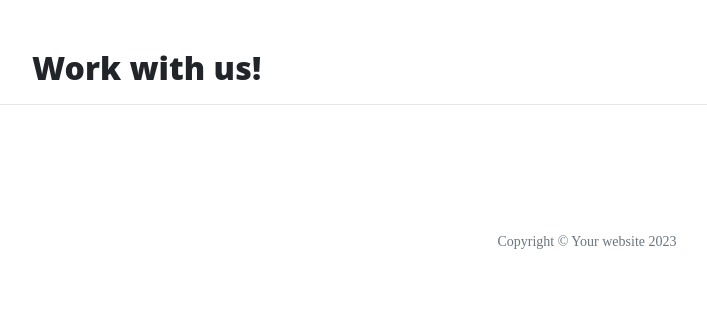
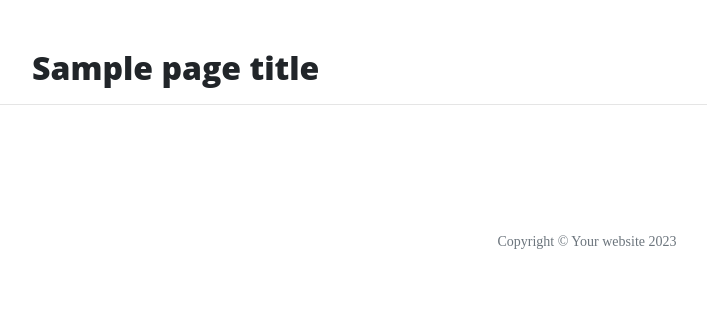
Before and after one commit to sbojorge/Thoring-and-company, a Flask app: template templates/careers.html in a window 1280 px wide. Shown: the part 629-946 px from the top of the page, without its empty margins (53-760 px from the left). Run offline with Flask 2, Linux system fonts and the light colour scheme; the template is opened without the code that fills it: most values are stand-ins (such as "Sample title", 1, 10 or a date in 2020); some libraries are stand-ins or nearby versions.

Commit message:
Add arguments in run.py to render content in the templates

```diff
--- a/run.py
+++ b/run.py
@@ -12,17 +12,17 @@ def index():
 
 @app.route("/about")
 def about():
-    return render_template("about.html")
+    return render_template("about.html", page_title="About")
 
 
 @app.route("/contact.html")
 def contact():
-    return render_template("contact.html")
+    return render_template("contact.html", page_title="Contact")
 
 
 @app.route("/careers.html")
 def careers():
-    return render_template("careers.html")
+    return render_template("careers.html", page_title="Careers")
 
 
 if __name__ == "__main__":
--- a/templates/about.html
+++ b/templates/about.html
@@ -1,6 +1,6 @@
 {% extends "base.html" %}
 {% block content %}
-<h2>About page</h2>
+<h2>{{page_title}}</h2>
 <p>The formation of the group grew out of a meeting Gandalf had with Thorin in Bree which kindled Thorin's interest in
     recapturing his long lost family inheritance. (Thorin's grandfather had been the King under the Mountain when Smaug
     came and took it.) Remembering that he had once known an adventurous Hobbit on his travels in the Shire, Gandalf
--- a/templates/careers.html
+++ b/templates/careers.html
@@ -1,4 +1,4 @@
 {% extends "base.html" %}
 {% block content %}
-    <h2>Work with us!</h2>
+    <h2>{{page_title}}</h2>
 {% endblock %}
--- a/templates/contact.html
+++ b/templates/contact.html
@@ -1,4 +1,4 @@
 {% extends "base.html" %}
 {% block content %}
-    <h2>Contact Us</h2>
+    <h2>{{page_title}}</h2>
 {% endblock %}
```
